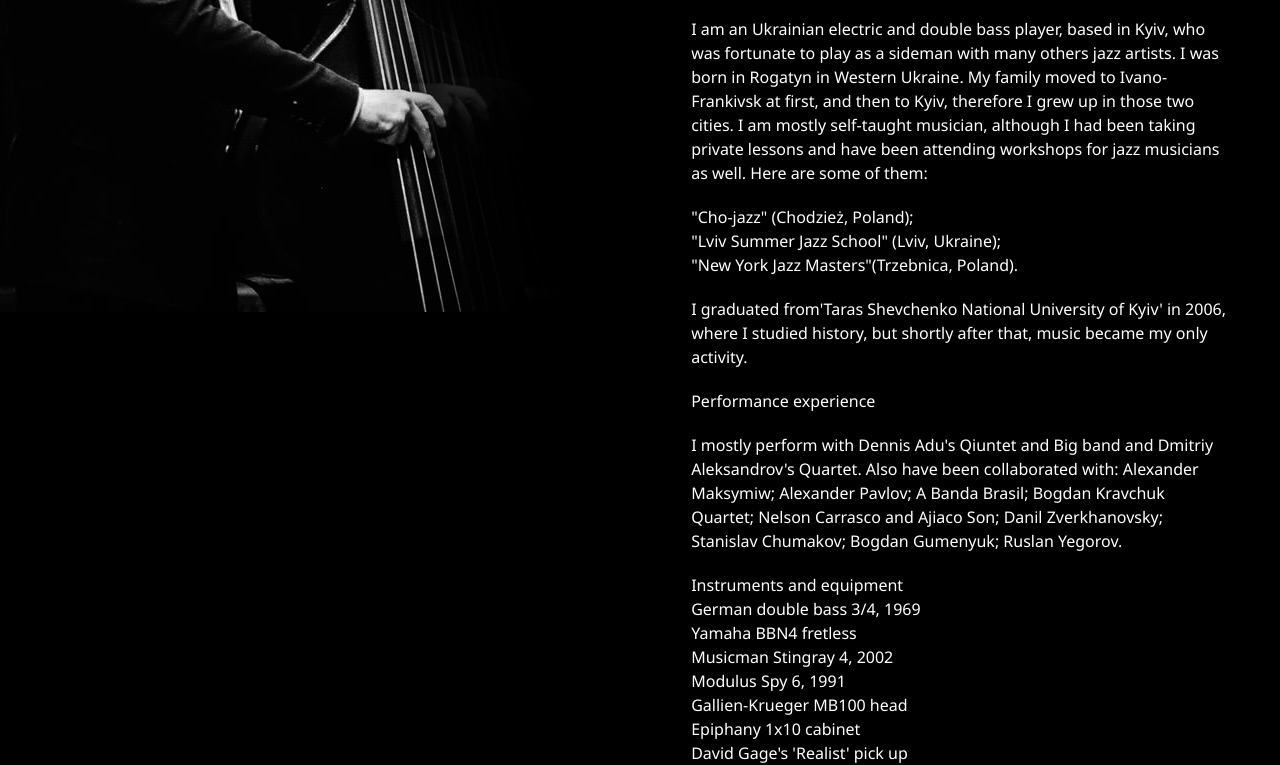
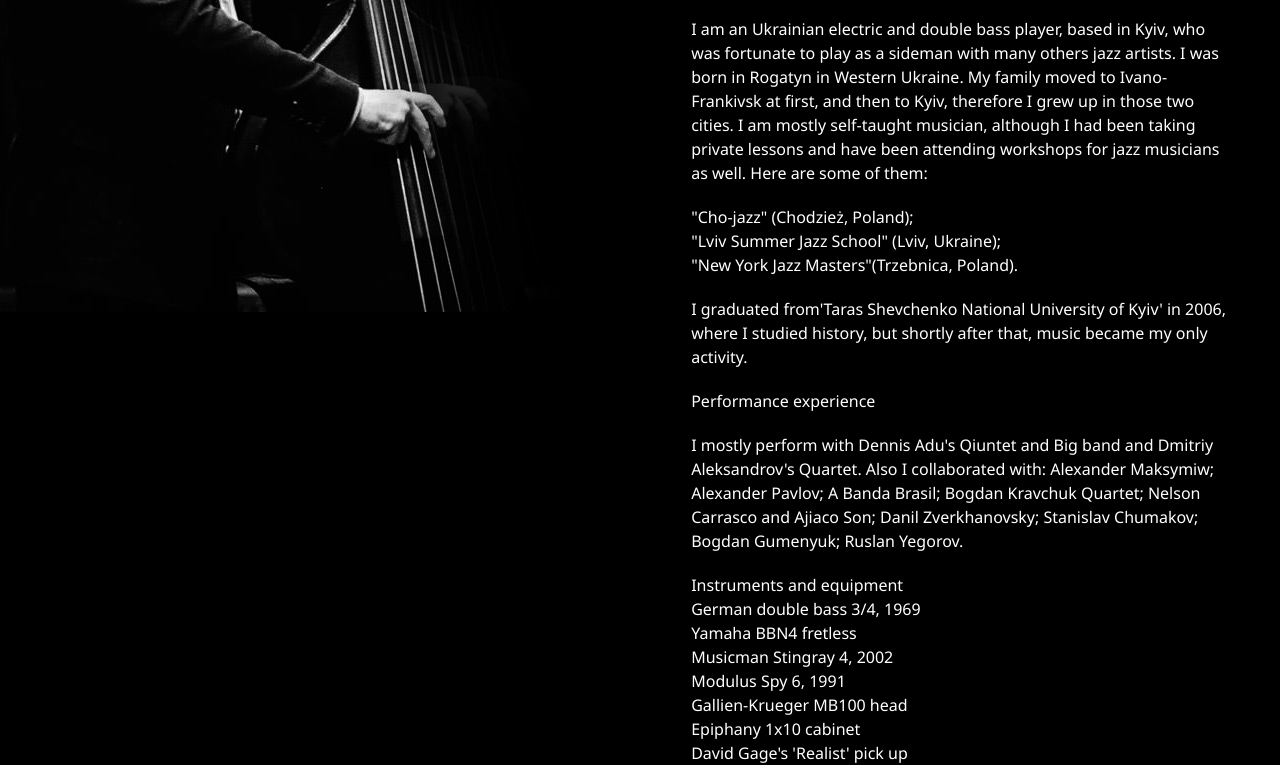
Before and after one commit to tyv/iemets.github.io, a plain HTML site: page about.html in a window 1280 px wide. Shown: the part 488-1253 px from the top of the page. Drawn offline with Linux system fonts and the light colour scheme.

Commit message:
Update about.html

```diff
--- a/about.html
+++ b/about.html
@@ -48,7 +48,7 @@
                 <h2 class="article-heading experience">Performance experience</h2>
                     <p>
                         I mostly perform with Dennis Adu's Qiuntet and Big band and Dmitriy Aleksandrov's
-                        Quartet. Also have been collaborated with: Alexander Maksymiw; Alexander Pavlov; A Banda Brasil;
+                        Quartet. Also I collaborated with: Alexander Maksymiw; Alexander Pavlov; A Banda Brasil;
                         Bogdan Kravchuk Quartet; Nelson Carrasco and Ajiaco Son; Danil Zverkhanovsky; Stanislav Chumakov;
                         Bogdan Gumenyuk; Ruslan Yegorov.
                     </p>
```
